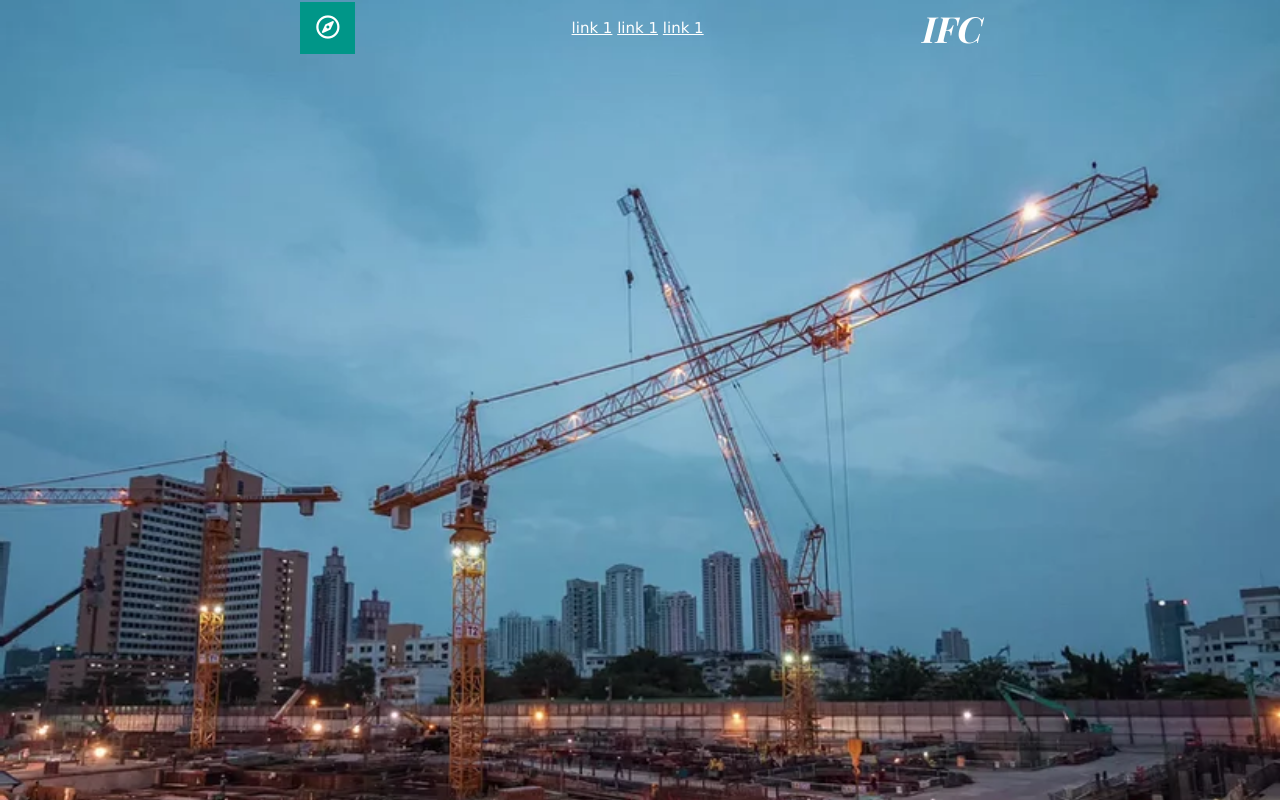
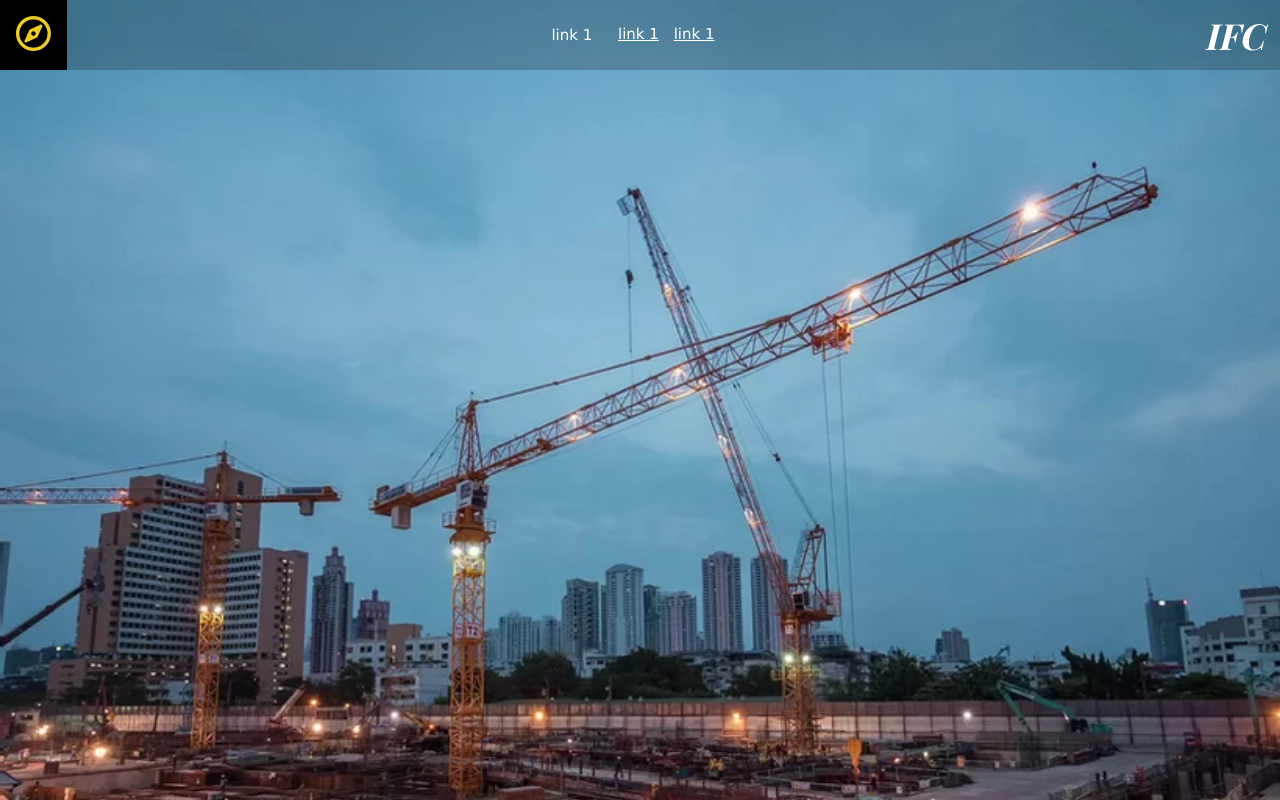
Before and after one commit to idealfab/idealfab.github.io, a plain HTML site: page index.html in a window 1280 px wide. Drawn offline with nearby package versions, Linux system fonts and the light colour scheme.

Commit message:
Transformation:

```diff
--- a/css/main.scss
+++ b/css/main.scss
@@ -5,15 +5,21 @@
 	transform: $property;
 }
 
-@mixin my-gold { background-color: rgb(237,205,33)!important; color: black!important; }
+.my-gold, .my-hover-gold:hover { background-color: rgb(237,205,33)!important; color: black!important; }
+.my-text-gold, .my-hover-text-gold:hover {color: rgb(237,205,33)!important;}
+@mixin my-transition($time: 0.5s) {
+	transition: ease $time;
+}
 
-#top {
+header {
 	display: flex;
-	width: 100vw;
-	height: 7vh;
-	justify-content: space-around;
+	justify-content: space-between;
 	align-items: center;
+	background-color: rgba(#000, 0.2);
 }
+header a {@extend .my-hover-text-gold; @include my-transition; padding: 5px;}
+#top_Button {@extend .my-gold; @include my-transition;}
+#top_Button:hover {background-color: black!important; color:rgb(237,205,33)!important; @include my-transition;}
 
 /* bg video */
 video {display: block;}
@@ -36,8 +42,9 @@ video {display: block;}
 	background: url(../asset/file.webp) no-repeat;
 	background-size: cover;
 }
+#vidpause{ margin-top:3%;}
 video#bgvid {transition: 1s opacity;}
-.stopfade { opacity: 0.5; }
+.stopfade { opacity: 0.7;}
 
 @media only screen and (min-width: 600px) {
 	.my-gold{}
--- a/index.html
+++ b/index.html
@@ -14,27 +14,32 @@
 	</style>
 </head>
 <body><!--rgb(237,205,33)-->
-	<header id="top" class="w3-bar w3-text-white">
-		<button class="w3-bar-item w3-button w3-teal w3-xlarge" onclick="w3_open()"><i class="far fa-compass"></i></button>
-		<span class="w3-sidebar w3-bar-block w3-center w3-text-black" id="mySidebar" style="display: none;">
-			<button onclick="w3_close()" class="w3-bar-item w3-button w3-large">&times;</button>
-			<a href="#" class="w3-bar-item w3-button">Link 1</a>
-  			<a href="#" class="w3-bar-item w3-button">Link 2</a>
-  			<a href="#" class="w3-bar-item w3-button">Link 3</a>
-		</span>
-		<span class="w3-bar-item">
-			<a href="#">link 1</a>
-			<a href="#">link 1</a>
-			<a href="#">link 1</a>
-		</span>
-		<i class="my-playFair w3-right-align w3-xxlarge">IFC</i>
+
+	<header class="w3-text-white">
+		<div>
+			<button class="w3-button w3-xxlarge" onclick="w3_open()" id="top_Button"><i class="far fa-compass"></i></button>
+		</div>
+		<div>
+				<a href="#" class="w3-button">link 1</a>
+				<a href="#">link 1</a>
+				<a href="#">link 1</a>
+		</div>
+		<div class="w3-container">
+			<i class="my-playFair w3-xxlarge" id="top_text">IFC</i>
+		</div>
 	</header>
+	<span class="w3-sidebar w3-bar-block w3-center w3-text-black" id="mySidebar" style="display: none;" >
+				<button onclick="w3_close()" class="w3-bar-item w3-button w3-large">&times;</button>
+				<a href="#" class="w3-bar-item w3-button">Link 1</a>
+	  			<a href="#" class="w3-bar-item w3-button">Link 2</a>
+	  			<a href="#" class="w3-bar-item w3-button">Link 3</a>
+			</span>
 
 	<!--[if lt IE 9]><script>document.createElement('video');</script><![endif]-->
 	<video playsinline autoplay muted loop poster="asset/file.webp" id="bgvid">
 		<source src="asset/file.mp4" type="video/mp4">
 	</video>
-	<button id="vidpause" class="w3-button w3-transparent w3-text-white"><i class="far fa-pause-circle" id="vidpause-icon"></i></button>
+	<button id="vidpause" class="w3-button w3-transparent w3-text-white w3-hover-none"><i class="w3-xxlarge far fa-pause-circle" id="vidpause-icon"></i></button>
 	<script src="js/video.js"></script>
 
 
--- a/js/my.js
+++ b/js/my.js
@@ -1,8 +1,8 @@
 function w3_open() {
-  $("#mySidebar").style.width = "100%";
-  $("#mySidebar").style.display = "block";
+  document.getElementById("mySidebar").style.width = "100%";
+  document.getElementById("mySidebar").style.display = "block";
 }
 
 function w3_close() {
-  $("#mySidebar").style.display = "none";
+  document.getElementById("mySidebar").style.display = "none";
 }
```
Also changed, not shown: css/main.css, 2 other files.
